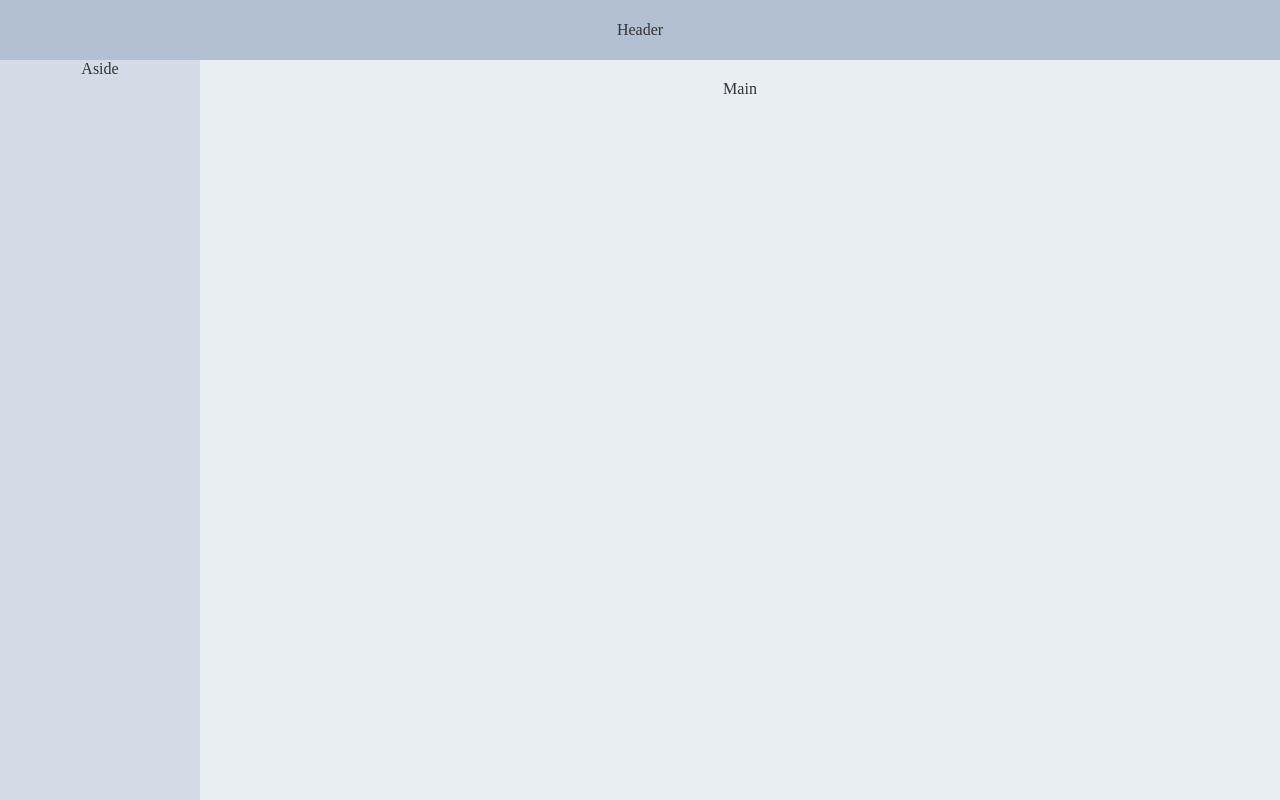
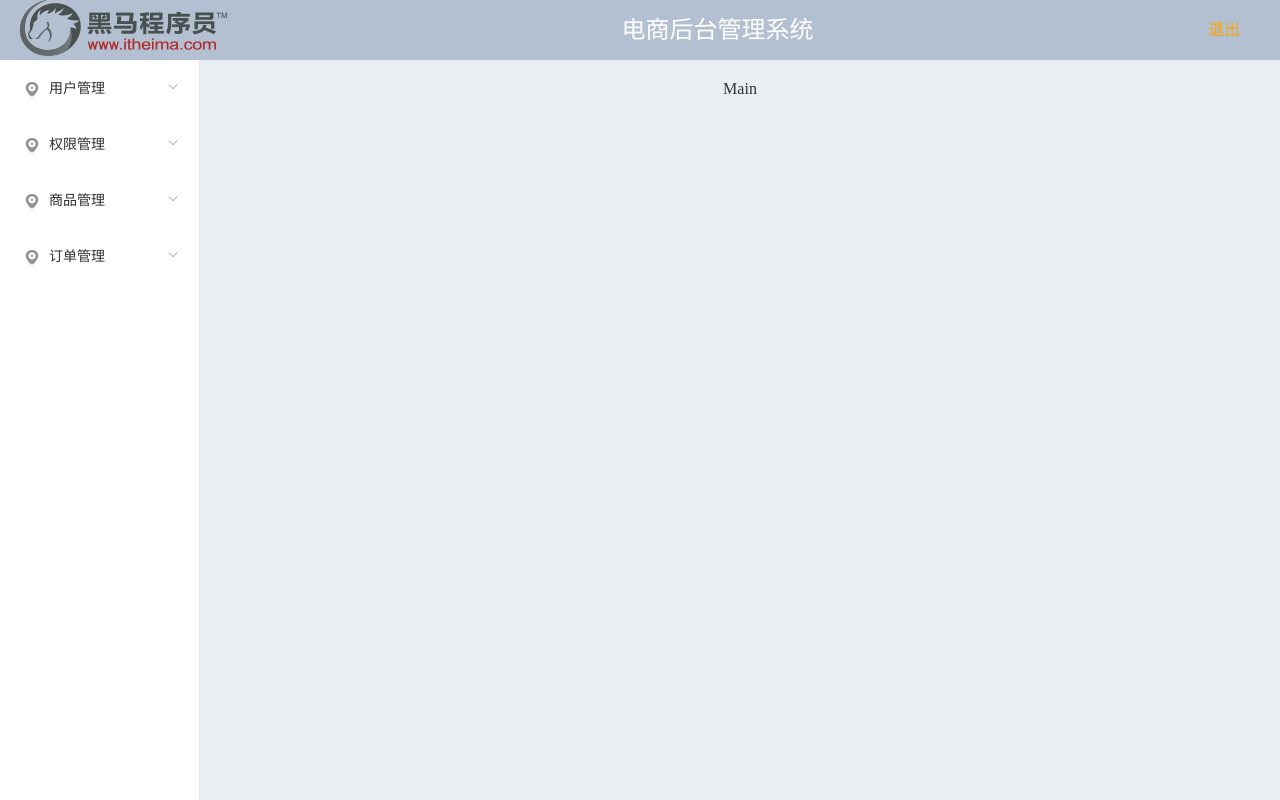
Before and after one commit to maoyaming/itcast_stroe50, a Vue app: page /#/ in a window 1280 px wide. Built offline with nearby package versions, Linux system fonts and the light colour scheme.

Commit message:
导航栏结构

```diff
--- a/src/views/Home.vue
+++ b/src/views/Home.vue
@@ -1,8 +1,69 @@
 <template>
  <el-container>
-   <el-header>Header</el-header>
+   <el-header>
+       <el-row>
+            <el-col :span="4">
+                <img src="@/assets/logo.png">
+            </el-col>
+            <el-col class="middle" :span="19">
+                <span>电商后台管理系统</span>
+            </el-col>
+            <el-col :span="1">
+                <a class="loginLot" href="javascript:;">退出</a>
+            </el-col>
+        </el-row>
+    </el-header>
     <el-container>
-      <el-aside width="200px">Aside</el-aside>
+      <el-aside width="200px">
+        <el-menu
+            :unique-opened="true"
+            :router="true"
+            style="height:100%"
+            default-active="0">
+            <el-submenu index="1">
+                <template slot="title">
+                <i class="el-icon-location"></i>
+                <span>用户管理</span>
+                </template>
+                <el-menu-item-group>
+                <el-menu-item index="/users">
+                <i class="el-icon-search"></i>
+                    用户列表
+                </el-menu-item>
+                </el-menu-item-group>
+            </el-submenu>
+            <el-submenu index="2">
+                <template slot="title">
+                <i class="el-icon-location"></i>
+                <span>权限管理</span>
+                </template>
+                <el-menu-item-group>
+                <el-menu-item index="/roles"> <i class="el-icon-search"></i>角色列表</el-menu-item>
+                <el-menu-item index="/rights"> <i class="el-icon-search"></i>权限列表</el-menu-item>
+                </el-menu-item-group>
+            </el-submenu>
+            <el-submenu index="3">
+                <template slot="title">
+                <i class="el-icon-location"></i>
+                <span>商品管理</span>
+                </template>
+                <el-menu-item-group>
+                <el-menu-item index="3-1"> <i class="el-icon-search"></i>商品列表</el-menu-item>
+                <el-menu-item index="3-2"> <i class="el-icon-search"></i>分类参数</el-menu-item>
+                <el-menu-item index="3-3"> <i class="el-icon-search"></i>商品分类</el-menu-item>
+                </el-menu-item-group>
+            </el-submenu>
+            <el-submenu index="4">
+                <template slot="title">
+                <i class="el-icon-location"></i>
+                <span>订单管理</span>
+                </template>
+                <el-menu-item-group>
+                <el-menu-item index="4-1"> <i class="el-icon-search"></i>订单列表</el-menu-item>
+                </el-menu-item-group>
+            </el-submenu>
+        </el-menu>
+    </el-aside>
       <el-main>Main</el-main>
     </el-container>
  </el-container>
@@ -11,20 +72,29 @@
 
 </script>
 <style>
+.loginLot {
+    text-decoration:none;
+    color: orange
+}
+.middle {
+    text-align: center;
+    line-height: 60px;
+    font-size: 24px;
+    color:#fff;
+}
 .el-container {
     height: 100%;
 }
 .el-header, .el-footer {
     background-color: #B3C0D1;
     color: #333;
-    text-align: center;
     line-height: 60px;
+    padding: 0;
   }
 
   .el-aside {
     background-color: #D3DCE6;
     color: #333;
-    text-align: center;
   }
 
   .el-main {
--- a/src/views/Login.vue
+++ b/src/views/Login.vue
@@ -9,7 +9,7 @@
         <el-input v-model="formData.username"></el-input>
       </el-form-item>
       <el-form-item label="密码" prop="password">
-        <el-input type="password" v-model="formData.password"></el-input>
+        <el-input @keyup.enter.native="handleLogin" type="password" v-model="formData.password"></el-input>
       </el-form-item>
       <el-form-item>
         <el-button class="login-btn" type="primary" @click="handleLogin">登录</el-button>
@@ -39,6 +39,7 @@ export default {
                 if(status === 200){
                     this.$message.success(msg)
                     sessionStorage.setItem('token',response.data.data.token)
+                    this.$router.push('/')
                 }else{
                     this.$message.error(msg)
                 }
```
Also changed, not shown: src/assets/logo.png, src/views/Users.vue (added).
